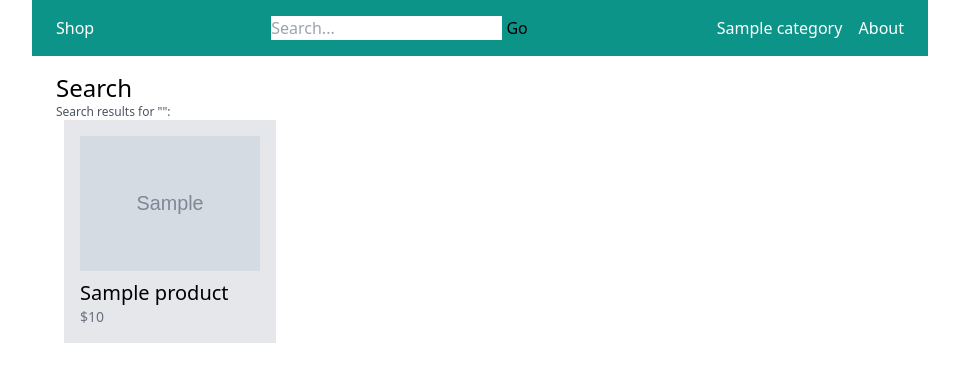
After one commit to billybboy/ecommerce-django, a Django app: page /search/ in a window 1280 px wide. The commit adds this page. Shown: the top 382 px of the page, without its empty margins (160-1119 px from the left). Run offline with Django 4.2, Linux system fonts and the light colour scheme; tables that the repository leaves empty hold one stand-in row (values such as "Sample post"); grey boxes marked "Sample" are stand-in pictures; some libraries are stand-ins or nearby versions.

Commit message:
added simple search function

```diff
--- a/app/templates/app/base.html
+++ b/app/templates/app/base.html
@@ -16,6 +16,13 @@
                 <a href="{% url 'app:index' %}" class="text-white">Shop</a>
             </div>
 
+            <div class="search">
+                <form method="get" action="/search/">
+                    <input type="search" name="query" placeholder="Search...">
+                    <button>Go</button>
+                </form>
+            </div>
+
             <div class="menu">
                 {% menu %}
 
--- a/app/templates/app/menu.html
+++ b/app/templates/app/menu.html
@@ -3,10 +3,3 @@
 {% endfor %}
 
 <a href="{% url 'app:about' %}" class="text-white">About</a>
-
-
-{% if request.user.is_authenticated %}
-    <a href="{% url 'userprofile:myaccount' %}" class="text-white mx-3">My account</a>
-{% else %}
-
-{% endif %}
--- /dev/null
+++ b/category/templates/category/search.html
@@ -0,0 +1,30 @@
+{% extends 'app/base.html' %}
+
+{% block title %}
+    Search
+{% endblock %}
+
+{% block content %}
+    <h1 class="text-2xl">Search</h1>
+
+    <h2 class="text-xs text-gray-600">Search results for "{{ query }}":</h2>
+    {% if products %}
+        <div class="flex flex-wrap">
+            {% for product in products %}
+            <div class="product w-1/4 p-4 mx-2 bg-gray-200">
+                {% if product.image %}
+                    <div class="image mb-2">
+                        <img src="{{ product.image.url }}" alt="Image of {{ product.title }}">
+                    </div>
+                {% endif %}
+                <a href="{% url 'category:product_detail' product.category.slug product.slug %}"
+                <h2 class="text-xl">{{ product.title }}</h2>
+                <p class="text-sm text-gray-500">${{ product.get_display_price }}</p>
+                </a>
+            </div>
+            {% endfor %}
+        </div>
+    {% else %}
+        <p>There are no products matching this query!</p>
+    {% endif %}
+{% endblock %}
--- a/category/urls.py
+++ b/category/urls.py
@@ -4,6 +4,8 @@ from . import views
 app_name = 'category'
 
 urlpatterns = [
+    path('search/', views.search, name='search'),
     path('<slug:slug>/', views.category_detail, name='category_detail'),
-    path('<slug:category_slug>/<slug:slug>/', views.product_detail, name='product_detail')
+    path('<slug:category_slug>/<slug:slug>/', views.product_detail, name='product_detail'),
+
 ]
--- a/category/views.py
+++ b/category/views.py
@@ -1,6 +1,16 @@
+from django.db.models import Q
 from django.shortcuts import render, get_object_or_404
 from .models import Product, Category
 
+
+def search(request):
+    query = request.GET.get('query', '')
+    products = Product.objects.filter(Q(title__icontains=query) | Q(description__icontains=query))
+
+    return render(request, 'category/search.html', {
+        'query': query,
+        'products': products
+    })
 
 def category_detail(request, slug):
     category = get_object_or_404(Category, slug=slug)
--- a/hello/settings.py
+++ b/hello/settings.py
@@ -26,6 +26,8 @@ SECRET_KEY = 'django-insecure-xb!tq4z5&jmo_szv8mkd^q0a8_4g-oncye*c+4wm-stm=t&hp5
 DEBUG = True
 
 ALLOWED_HOSTS = []
+
+LOGIN_REDIRECT_URL = 'app:index'
 
 LOGOUT_REDIRECT_URL = 'app:index'
 
--- a/userprofile/urls.py
+++ b/userprofile/urls.py
@@ -10,5 +10,5 @@ urlpatterns = [
     path('myaccount/', views.myaccount, name='myaccount'),
     path('signup/', views.signup, name='signup'),
     path('logout/', auth_views.LogoutView.as_view(), name='logout'),
-    path('login/', auth_views.LoginView.as_view(), name='login')
+    path('login/', auth_views.LoginView.as_view(template_name='userprofile/login.html'), name='login')
 ]
```
